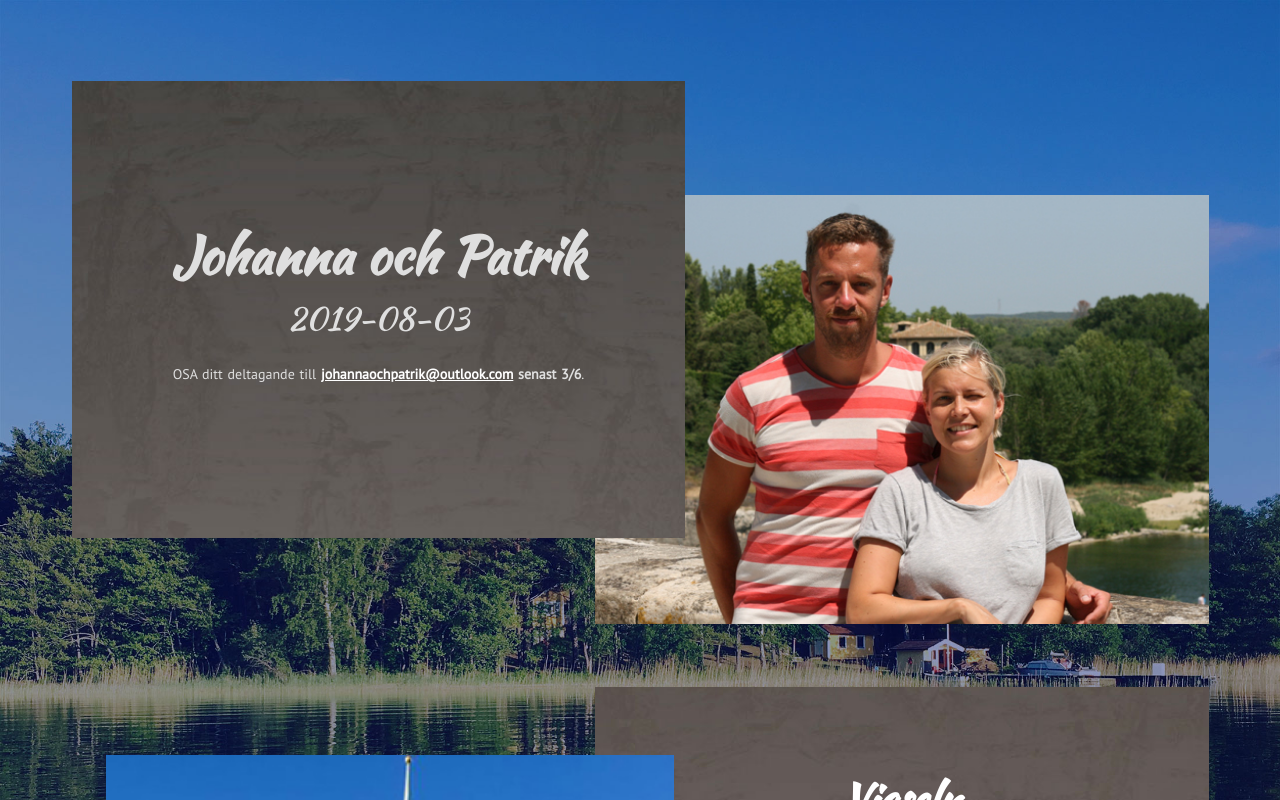
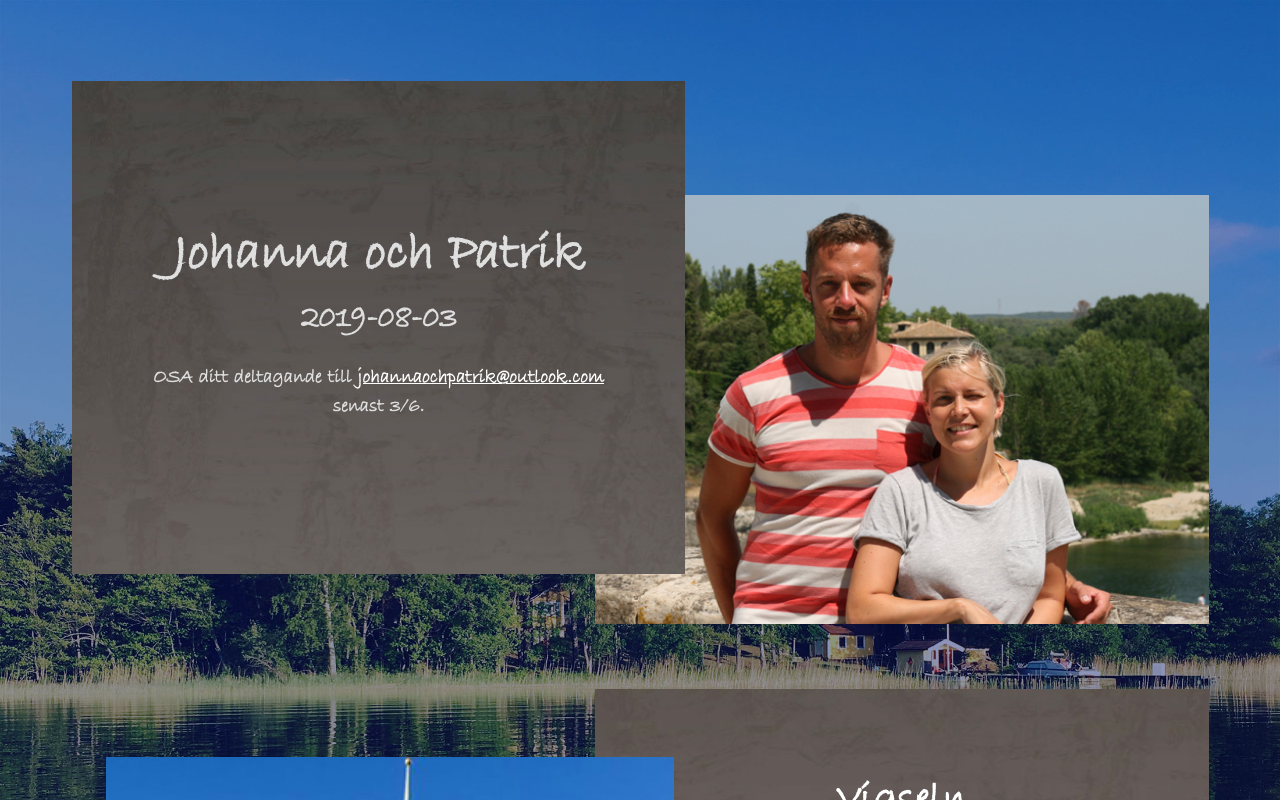
Before and after one commit to rickardbroberg/johannaochpatrik, a Nuxt app: page / in a window 1280 px wide. Shown: the top 800 px of the page. Built offline with nearby package versions, Linux system fonts and the light colour scheme.

Commit message:
changed font

```diff
--- a/layouts/default.vue
+++ b/layouts/default.vue
@@ -6,10 +6,16 @@
 
 <style>
 
+@font-face {
+  font-family: 'bradley-hand';
+  src: URL('/BRADHI.ttf') format('truetype');
+}
 
 html {
-  font-family: 'PT Sans', sans-serif, "Helvetica Neue";
-  font-size: 18px;
+  /* font-family: 'PT Sans', sans-serif, "Helvetica Neue"; */
+  font-family: 'bradley-hand';
+  font-weight: 700;
+  font-size: 19px;
   line-height:2;
   word-spacing: 1px;
   -ms-text-size-adjust: 100%;
@@ -18,6 +24,10 @@ html {
   -webkit-font-smoothing: antialiased;
   box-sizing: border-box;
   min-height: 100%;
+}
+
+p{
+  font-size: 19px;
 }
 
 body{
--- a/pages/index.vue
+++ b/pages/index.vue
@@ -290,7 +290,8 @@ a{
 }
 
 h1,h2,h3,.date{
-  font-family: 'Kaushan Script', cursive;
+  font-family: 'bradley-hand';
+  /* font-family: 'Kaushan Script', cursive; */
 }
 h1{
   font-size: 40px;
@@ -461,7 +462,8 @@ h2{
   }
 
   h1,h2,h3,.date{
-    font-family: 'Kaushan Script', cursive;
+    font-family: 'bradley-hand';
+    /* font-family: 'Kaushan Script', cursive; */
   }
   h1{
     font-size: 52px;
```
Also changed, not shown: static/BRADHI.ttf (added), 1 other file (tests, documents, lock files or other folders).
